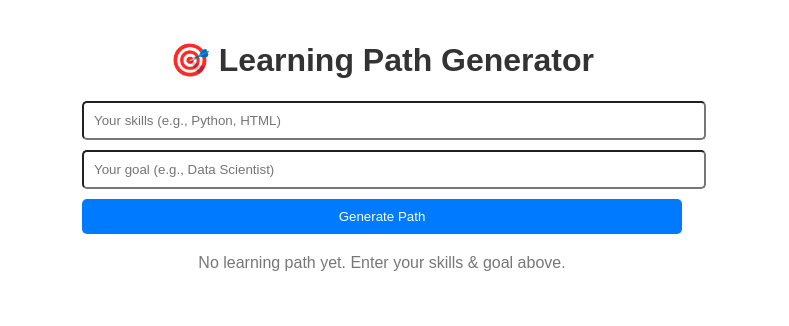
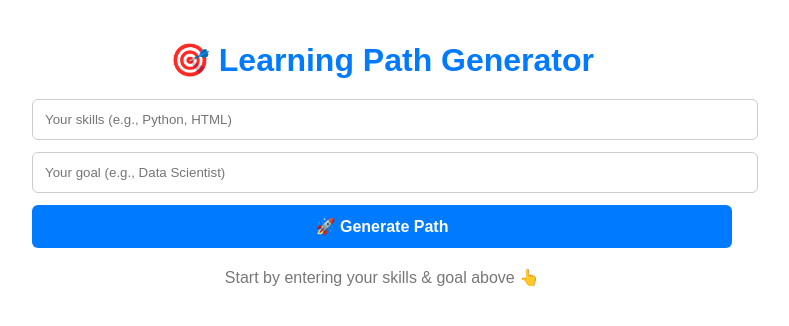
Before and after one commit to Umeshinduranga/PathFlow, a React (Create React App) app in the folder client/: page / in a window 1280 px wide. Shown: the top 326 px of the page, without its empty margins (258-1047 px from the left). Built offline with nearby package versions, Linux system fonts and the light colour scheme.

Commit message:
refactor App component to improve form handling, add success message, and enhance UI styling

```diff
--- a/client/src/App.js
+++ b/client/src/App.js
@@ -7,12 +7,14 @@ function App() {
   const [steps, setSteps] = useState([]);
   const [loading, setLoading] = useState(false);
   const [error, setError] = useState("");
+  const [success, setSuccess] = useState(false);
 
   // Handle form submit
   const handleSubmit = async (e) => {
     e.preventDefault();
     setLoading(true);
     setError("");
+    setSuccess(false);
     setSteps([]);
 
     try {
@@ -31,6 +33,9 @@ function App() {
 
       const data = await res.json();
       setSteps(data.steps || []);
+      if (data.steps && data.steps.length > 0) {
+        setSuccess(true);
+      }
     } catch (err) {
       setError(err.message || "Something went wrong!");
     } finally {
@@ -39,8 +44,18 @@ function App() {
   };
 
   return (
-    <div style={{ padding: "20px", maxWidth: "600px", margin: "auto", fontFamily: "Arial, sans-serif" }}>
-      <h1 style={{ textAlign: "center", color: "#333" }}>🎯 Learning Path Generator</h1>
+    <div
+      style={{
+        padding: "20px",
+        maxWidth: "700px",
+        margin: "auto",
+        fontFamily: "Arial, sans-serif",
+        color: "#333",
+      }}
+    >
+      <h1 style={{ textAlign: "center", color: "#007bff", marginBottom: "20px" }}>
+        🎯 Learning Path Generator
+      </h1>
 
       {/* Form */}
       <form onSubmit={handleSubmit} style={{ marginBottom: "20px" }}>
@@ -49,7 +64,14 @@ function App() {
           placeholder="Your skills (e.g., Python, HTML)"
           value={skills}
           onChange={(e) => setSkills(e.target.value)}
-          style={{ display: "block", width: "100%", padding: "10px", marginBottom: "10px", borderRadius: "5px" }}
+          style={{
+            display: "block",
+            width: "100%",
+            padding: "12px",
+            marginBottom: "12px",
+            borderRadius: "6px",
+            border: "1px solid #ccc",
+          }}
           required
         />
         <input
@@ -57,7 +79,14 @@ function App() {
           placeholder="Your goal (e.g., Data Scientist)"
           value={goal}
           onChange={(e) => setGoal(e.target.value)}
-          style={{ display: "block", width: "100%", padding: "10px", marginBottom: "10px", borderRadius: "5px" }}
+          style={{
+            display: "block",
+            width: "100%",
+            padding: "12px",
+            marginBottom: "12px",
+            borderRadius: "6px",
+            border: "1px solid #ccc",
+          }}
           required
         />
         <button
@@ -65,25 +94,40 @@ function App() {
           disabled={loading}
           style={{
             width: "100%",
-            padding: "10px",
-            backgroundColor: "#007bff",
+            padding: "12px",
+            backgroundColor: loading ? "#6c757d" : "#007bff",
             color: "white",
             border: "none",
-            borderRadius: "5px",
-            cursor: "pointer",
+            borderRadius: "6px",
+            cursor: loading ? "not-allowed" : "pointer",
+            fontSize: "16px",
+            fontWeight: "bold",
           }}
         >
-          {loading ? "Generating..." : "Generate Path"}
+          {loading ? "Generating..." : "🚀 Generate Path"}
         </button>
       </form>
 
-      {/* Error */}
+      {/* Messages */}
       {error && <p style={{ color: "red", textAlign: "center" }}>{error}</p>}
+      {success && (
+        <p style={{ color: "green", textAlign: "center" }}>
+          ✅ Learning path generated successfully!
+        </p>
+      )}
 
       {/* Results */}
       {!loading && steps.length > 0 && (
-        <div style={{ marginTop: "20px" }}>
-          <h2>Your Learning Path:</h2>
+        <div
+          style={{
+            marginTop: "20px",
+            background: "#f9f9f9",
+            padding: "20px",
+            borderRadius: "8px",
+            border: "1px solid #ddd",
+          }}
+        >
+          <h2 style={{ marginBottom: "15px" }}>📚 Your Learning Path:</h2>
           <ul style={{ lineHeight: "1.8" }}>
             {steps.map((step, index) => (
               <li key={index}>{step}</li>
@@ -92,9 +136,11 @@ function App() {
         </div>
       )}
 
-      {/* No steps case */}
-      {!loading && steps.length === 0 && !error && (
-        <p style={{ textAlign: "center", color: "#777" }}>No learning path yet. Enter your skills & goal above.</p>
+      {/* Default empty state */}
+      {!loading && steps.length === 0 && !error && !success && (
+        <p style={{ textAlign: "center", color: "#777" }}>
+          Start by entering your skills & goal above 👆
+        </p>
       )}
     </div>
   );
```
